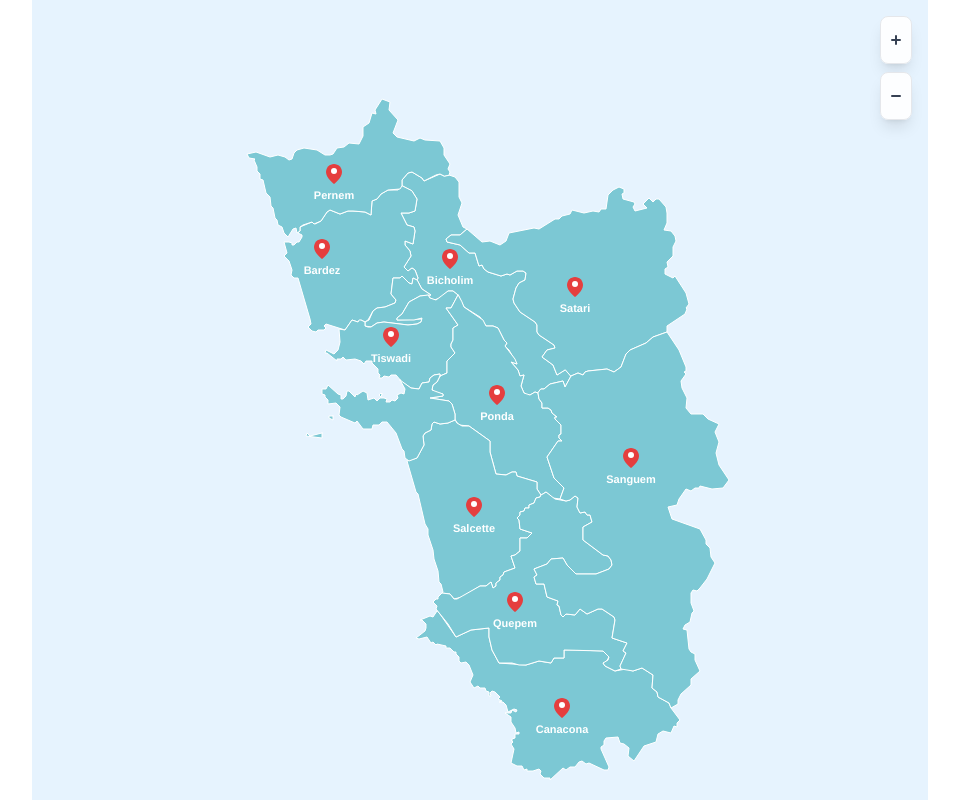
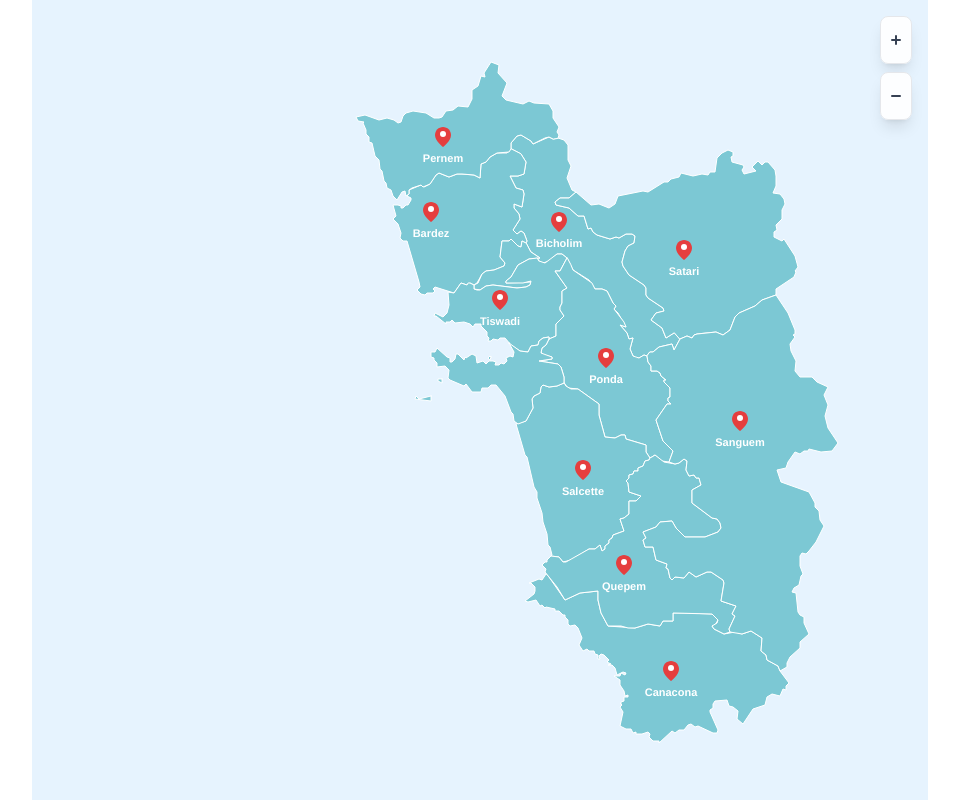
Before and after one commit to abhinavsaxena2308/goa-visual, a Next.js app: page / in a window 1280 px wide. Shown: the whole page, without its empty margins (160-1119 px from the left). Built offline with nearby package versions, Linux system fonts and the light colour scheme.

Commit message:
zoom limit addn and readme file addn

```diff
--- a/components/GoaMap.tsx
+++ b/components/GoaMap.tsx
@@ -186,6 +186,13 @@ export default function GoaMap() {
       <MapContainer
         center={[15.4, 74.0]}
         zoom={10}
+        minZoom={9}
+        maxZoom={10}
+        maxBounds={[
+          [14.9, 73.5],
+          [15.8, 74.2],
+        ]}
+        maxBoundsViscosity={1.0}
         style={{ height: "800px", width: "100%", backgroundColor: "#e6f3fe" }}
         scrollWheelZoom={false}
         zoomControl={false}
```
Also changed, not shown: 1 other file (tests, documents, lock files or other folders).
